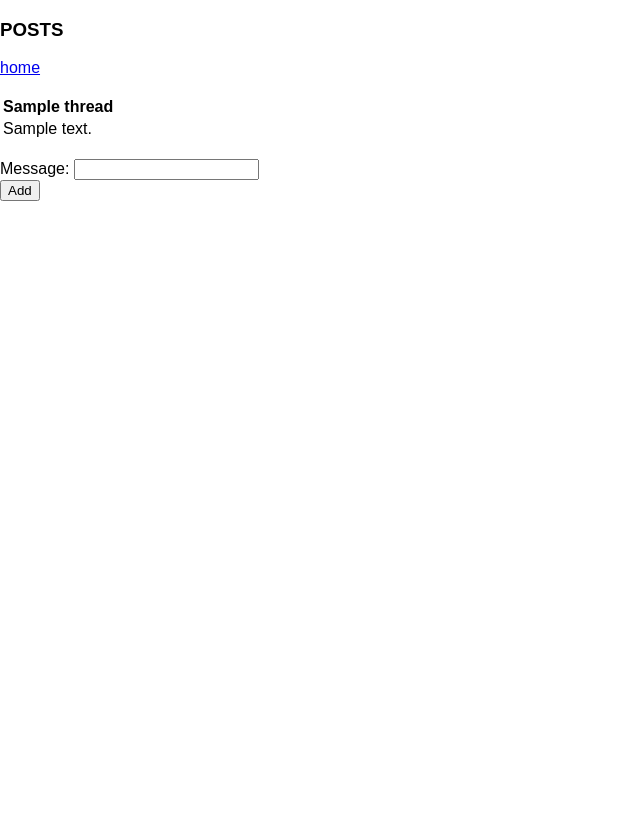
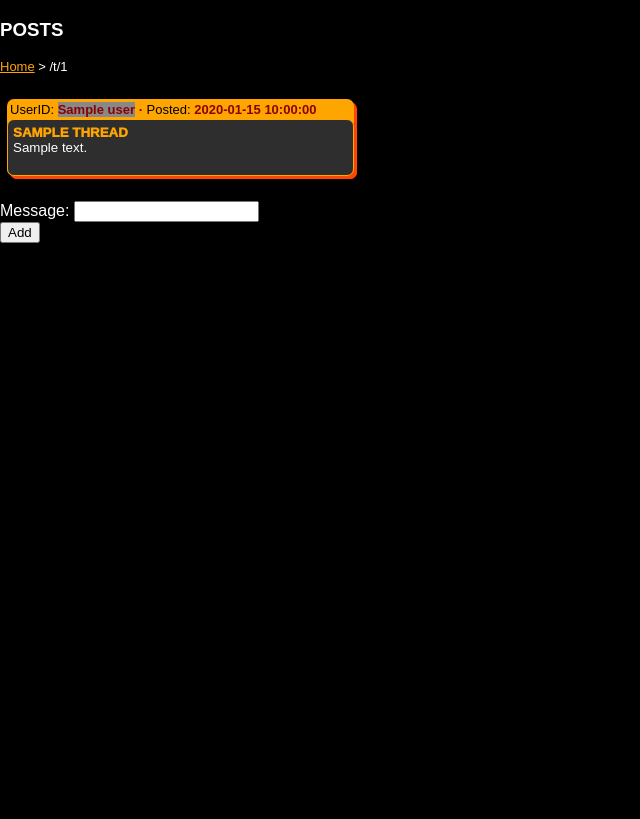
Before and after one commit to johnsfalconi/Stall, a Flask app: template templates/thread.html in a window 1280 px wide. Shown: the whole page, without its empty margins (0-640 px from the left). Before the commit the page ends 201 px from the top, so only its background shows below. Run offline with Flask 2, Linux system fonts and the light colour scheme; the template is opened without the code that fills it: most values are stand-ins (such as "Sample title", 1, 10 or a date in 2020); some libraries are stand-ins or nearby versions.

Commit message:
updated thread design and functionality

```diff
--- a/app.py
+++ b/app.py
@@ -11,8 +11,9 @@ from flask_pymongo import PyMongo
 from bson.objectid import ObjectId
 from datetime import datetime
 import hashlib
+import random
 
-app = Flask(__name__)
+app = Flask(__name__, static_folder="./static/")
 app.config['MONGO_DBNAME'] = 'stall'
 app.config["MONGO_URI"] = 'mongodb://stallapp:stall123@cluster0-shard-00-00.bjwrh.mongodb.net:27017,cluster0-shard-00-01.bjwrh.mongodb.net:27017,cluster0-shard-00-02.bjwrh.mongodb.net:27017/stall?ssl=true&replicaSet=Cluster0-shard-0&authSource=admin&retryWrites=true&w=majority'
 mongo = PyMongo(app)
@@ -32,11 +33,13 @@ def index():
                 'date':datetime.now(),
                 'formattedLastUpdated':datetime.now().strftime("%b. %d, %Y %I:%M%p"),
                 'lastUpdated':datetime.now(), 'posts':1,
-                'threadUsers':[ { 'ip':request.remote_addr, 'userID':'OP' }] ,
+                'threadUsers':[ { 'ip':'', 'userID':'OP', 'idColor':'#ffffff'  } ], #temporarily removing the first-post OP code so that I can see user ID generation
                 'thread':[ {
                     'message':request.form['post'],
-                    'posted':datetime.now(),
-                    'postNum':1, 'user':'OP',
+                    'formattedPosted':datetime.now().strftime("%b. %d, %Y %I:%M%p"),
+                    'postNum':1,
+                    'user':'OP',
+                    'idColor':'#ffffff',
                     'userIP':request.remote_addr,
                     'replies':[]
                 } ]
@@ -76,23 +79,27 @@ def t(id):
 
         # this checks to see if the ip address has posted previously.  If not, a new user ID will be generated and stored
         if mongo.db.threads.find({'_id':ObjectId(id), 'threadUsers.ip':ip_address}).count() == 0:
+            color = "#{:06x}".format(random.randint(0, 0xFFFFFF))
             m = hashlib.md5()
             m.update(str(str(thread['_id']) + ip_address).encode('utf-8'))
             userid = str(m.hexdigest())[0:10]
-            mongo.db.threads.update_one({'_id':ObjectId(id)},{'$push':{'threadUsers':{'ip':ip_address, 'userID':userid}}})
+            mongo.db.threads.update_one({'_id':ObjectId(id)},{'$push':{'threadUsers':{'ip':ip_address, 'userID':userid, 'idColor':color}}})
         # if the ip address was used before, this next block finds the corresponding user ID so it can be attached to the post
         else:
             for user in thread['threadUsers']:
                 if user['ip'] == ip_address:
                     userid = user['userID']
+                    color = user['idColor']
 
         # the post and all its corresponding information is posted to the thread
         thread_update = { '$push':
                             { 'thread':
                                 { 'message':request.form['message'],
                                 'posted':datetime.now(),
+                                'formattedPosted':datetime.now().strftime("%b. %d, %Y %I:%M%p"),
                                 'postNum':new_post_count,
                                 'user':userid,
+                                'idColor':color,
                                 'userIP':ip_address,
                                 'replies':[]
                                 }
@@ -131,6 +138,7 @@ def boardIndex(keyword):
                 'thread':[ {
                     'message':request.form['post'],
                     'posted':datetime.now(),
+                    'formattedPosted':datetime.now().strftime("%b. %d, %Y %I:%M%p"),
                     'postNum':1, 'user':'OP',
                     'userIP':request.remote_addr,
                     'replies':[]
@@ -185,6 +193,7 @@ def boardT(keyword, id):
                             { 'thread':
                                 { 'message':request.form['message'],
                                 'posted':datetime.now(),
+                                'formattedPosted':datetime.now().strftime("%b. %d, %Y %I:%M%p"),
                                 'postNum':new_post_count,
                                 'user':userid,
                                 'userIP':ip_address,
--- a/requirements.txt
+++ b/requirements.txt
@@ -6,6 +6,7 @@ gunicorn==20.0.4
 itsdangerous==1.1.0
 Jinja2==2.11.2
 MarkupSafe==1.1.1
+numpy==1.19.2
 pymongo==3.11.0
 SQLAlchemy==1.3.19
 Werkzeug==1.0.1
--- a/static/css/main.css
+++ b/static/css/main.css
@@ -1,4 +1,85 @@
+html, body {
+    width: 100%;
+    height: 100%;
+    background: rgb(0,0,0);
+    width:98vw;
+}
+
 body {
     margin: 0;
     font-family: sans-serif;
+    font: Arial;
+    color: white;
+    width:98vw;
 }
+
+b {
+    color:darkred;
+}
+
+.path {
+    font-size: small;
+}
+
+.wrapper {
+    position:relative;
+    background-color: orange;
+    border:0px;
+    border-radius: 7px;
+    box-shadow: 3px 3px orangered;
+    padding-top: 20px;
+    padding-left: 0px;
+    padding-right:0px;
+    padding-bottom:0px;
+    width:fit-content;
+    hyphens:auto;
+    overflow-wrap: break-word;
+    min-width:300px;
+    max-width:90vw;
+    margin:7px;
+
+}
+
+.post {
+    word-break: break-all;
+    background: rgb(46, 46, 46);
+    border: 1px solid orange;
+    border-radius: 7px;
+    box-shadow: 3px 3px orangered;
+    padding: 20px;
+    padding-top: 5px;
+    padding-left: 5px;
+    padding-right: 40px;
+    width: inherit;
+    min-width:inherit;
+    max-width:inherit;
+    hyphens:auto;
+    overflow-wrap: break-word;
+    text-align: left;
+    margin: 0px;
+    font-size: smaller;
+}
+
+.post_info {
+    color:black;
+    font-size: small;
+    padding: 3px;
+    position: absolute;
+    top: 0;
+    max-width:90vw;
+}
+
+
+.title {
+    font-weight: 1000;
+    color: orange;
+    text-transform: uppercase;
+}
+
+a:link {
+    color:orange;
+}
+
+a:visited {
+    color:orange;
+}
--- a/templates/base.html
+++ b/templates/base.html
@@ -4,7 +4,7 @@
         <meta charset="UTF-8">
         <meta name="viewport" content="width=device-width, initial-scale=1.0">
         <meta http-equiv="X-UA-Compatible" content="ie=edge">
-        <link rel="stylesheet" href="{{ url_for('static', filename='css/main.css') }}">
+        <link rel="stylesheet" type="text/css" href="{{ url_for('static', filename='css/main.css') }}">
         {% block head %}{% endblock %}
     </head>
     <body>
--- a/templates/thread.html
+++ b/templates/thread.html
@@ -8,19 +8,24 @@
     <div>
 
         <h3>POSTS</h3>
-        <a href = "/">home</a>
-        <br><br>
+        <div class='path'><a href = "/">Home</a> > /t/{{ thread['_id'] }}</div>
+        <br>
+            {% for post in thread['thread'] %}
 
-        <table>
-            <tr>
-                <th>{{ thread['title'] }}</th>
-            </tr>
-            {% for post in thread['thread'] %}
-                <tr>
-                    <td>{{ post['message'] }}</td>
-                </tr>
+                <div class="wrapper">
+                    <div class="post_info">
+                    UserID: <b class='userid' style="background-color:{{ post['idColor'] }}">{{ post['user'] }}</b> <b>·</b> Posted: <b>{{ post['formattedPosted'] }}</b>
+                    </div>
+                    <div class="post">
+                        {% if post['postNum'] == 1 %}
+                        <div class="title">{{ thread['title'] }}</div>
+                        {% else %}
+                        {% endif %}
+                        {{ post['message'] }}
+                    </div>
+                </div>
+
             {% endfor %}
-        </table>
 
         <br>
         <form actions="/reply/{{ thread['_id'] }}" method="POST">
```
